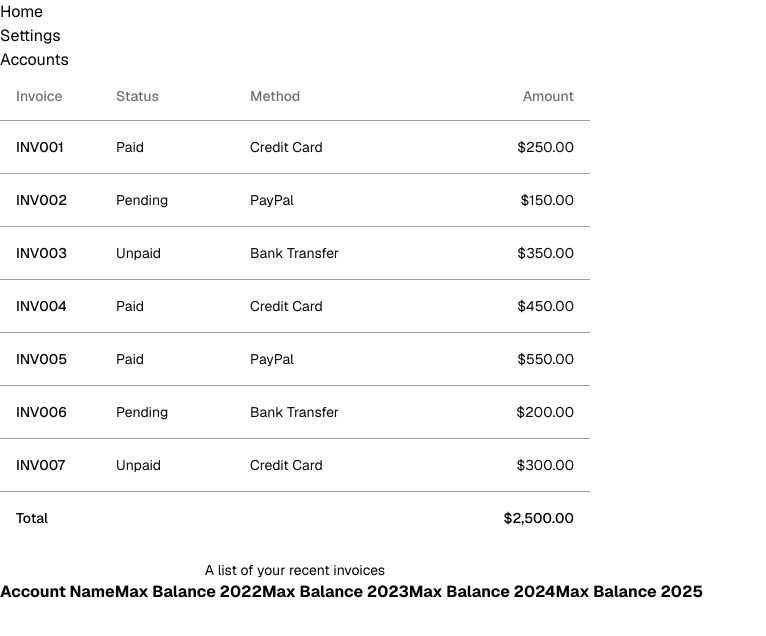
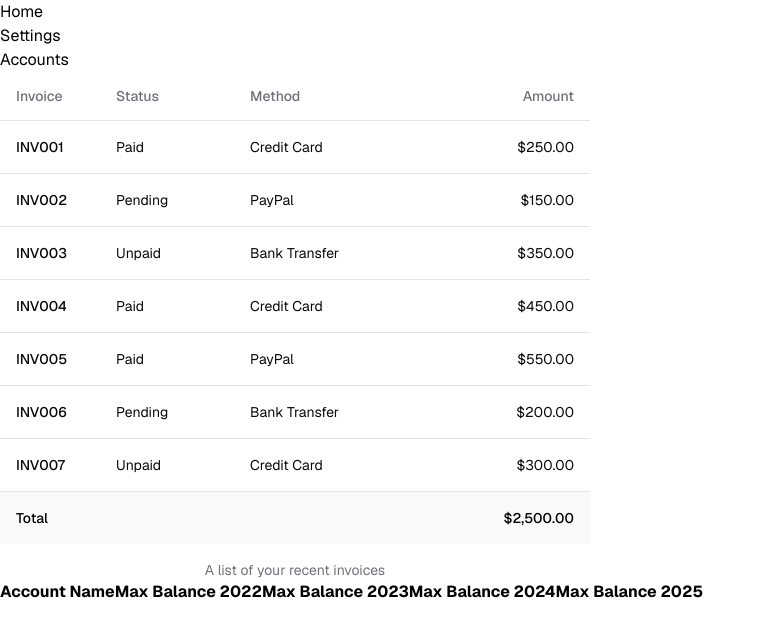
Before and after one commit to bpb54321/fbar-max-balance-calculator, a Next.js app: page / in a window 1280 px wide. Shown: the top 636 px of the page, without its empty margins (0-766 px from the left). Built offline with nearby package versions, Linux system fonts and the light colour scheme.

Commit message:
Adjust additional colors.

```diff
--- a/css/input.css
+++ b/css/input.css
@@ -5,4 +5,6 @@
 
   --color-muted-foreground: hsl(240 3.8% 46.1%);
   --color-foreground: hsl(240 10% 3.9%);
+  --color-muted: hsl(240 4.8% 95.9%);
+  --color-border: hsl(240 6% 90%);
 }
--- a/design-system/Table.tsx
+++ b/design-system/Table.tsx
@@ -26,9 +26,9 @@ export default function Table<K extends string>({
 }: TableProps<K>) {
   return (
     <table className="text-sm w-full caption-bottom" data-testid="table">
-      <caption className="mt-4">{caption}</caption>
+      <caption className="mt-4 text-muted-foreground">{caption}</caption>
       <thead>
-        <tr className="border-b border-gray-400">
+        <tr className="border-b border-border">
           {columnHeaders.map((header, index) => {
             return (
               <th
@@ -53,7 +53,7 @@ export default function Table<K extends string>({
       </thead>
       <tbody>
         {rowData.map((row) => (
-          <tr key={row.id} className="border-b border-gray-400">
+          <tr key={row.id} className="border-b border-border">
             {rowKeys.map((rowKey) => (
               <td
                 key={`${row.id}-${rowKey}`}
@@ -71,7 +71,7 @@ export default function Table<K extends string>({
           </tr>
         ))}
       </tbody>
-      <tfoot>
+      <tfoot className="bg-muted/50">
         <tr>
           {footerData.map(({ id, value, colSpan }) => (
             <td
```
Also changed, not shown: 1 other file (tests, documents, lock files or other folders).
